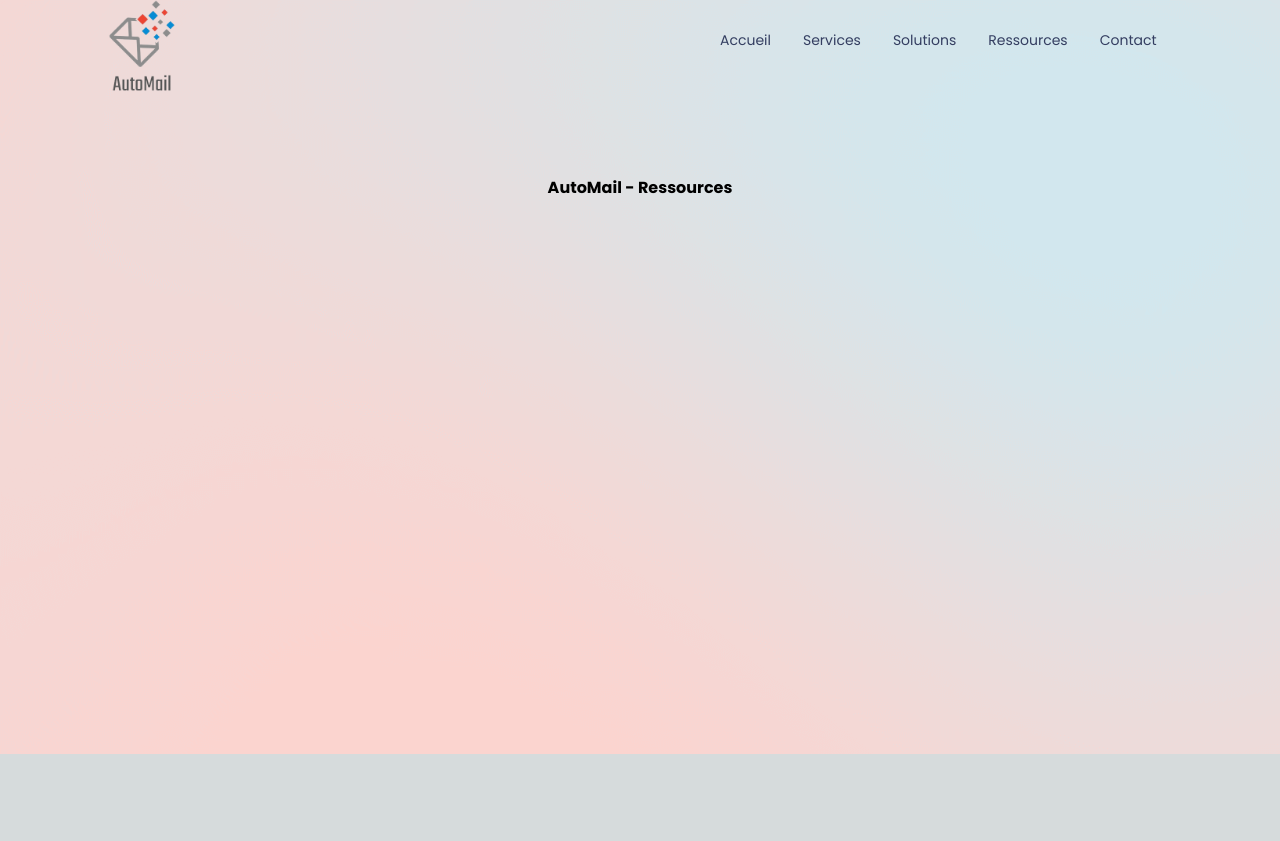
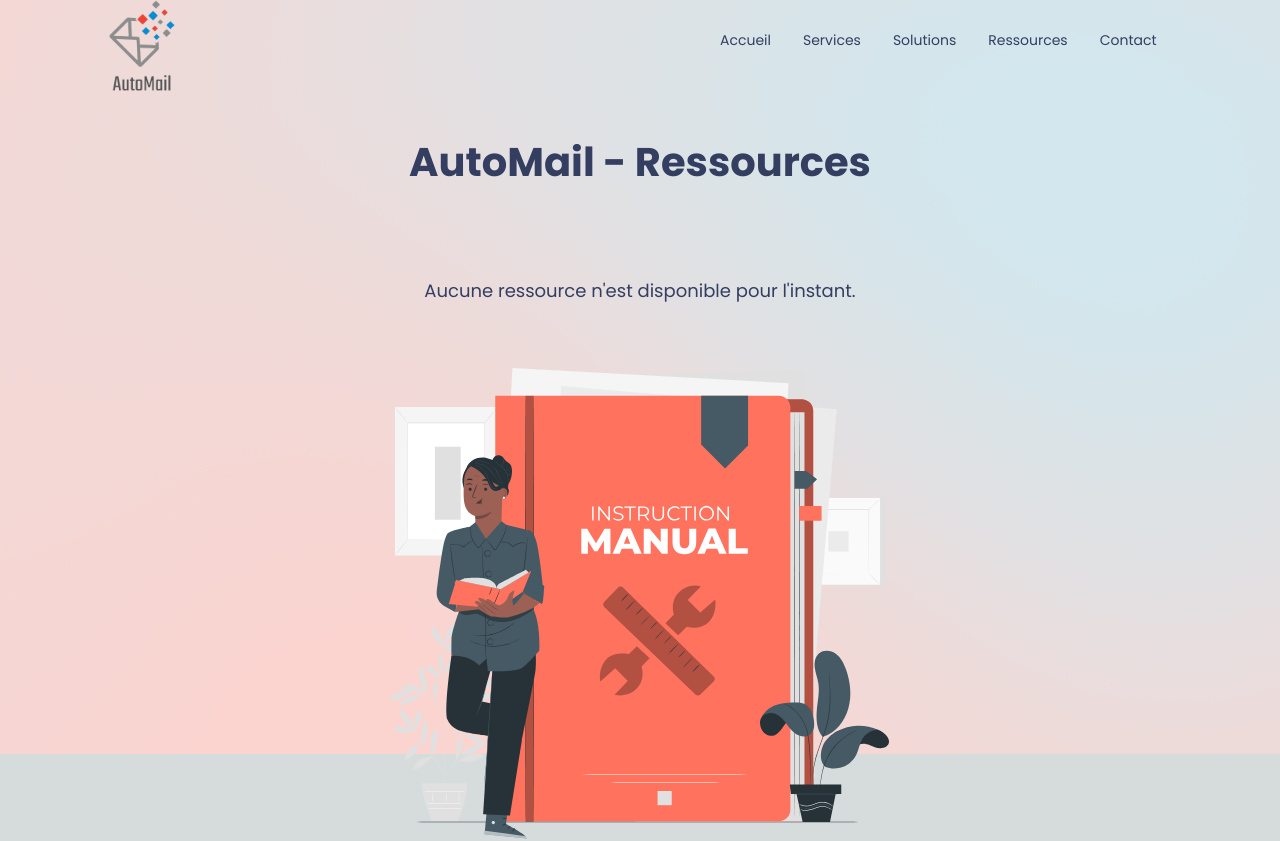
Before and after one commit to koumishop/auto-mail, a Next.js app: page /ressources in a window 1280 px wide. Shown: the top 841 px of the page. Built offline with nearby package versions, Linux system fonts and the light colour scheme.

Commit message:
feat: set a ressources not found page

```diff
--- a/src/app/ressources/page.js
+++ b/src/app/ressources/page.js
@@ -1,7 +1,12 @@
+'use client'
+import Image from 'next/image'
+
 export default function Ressources() {
     return (
-      <main className="flex min-h-screen flex-col items-center justify-between p-24">
-        <h1>AutoMail - Ressources</h1>
+      <main className="flex min-h-screen flex-col items-center justify-between p-10 md:px-24">
+        <h1 className="py-3 md:text-[40px] text-[22px] text-[#343E61]">AutoMail - Ressources</h1>
+        <p className="md:mt-2 md:px-0 text-[18px] text-[#343E61]">Aucune ressource n'est disponible pour l'instant.</p>
+        <Image src="/instructions.svg" alt="ressources not found" width={500} height={500}/>
       </main>
     )
   }
```
Also changed, not shown: public/instructions.svg (added).
